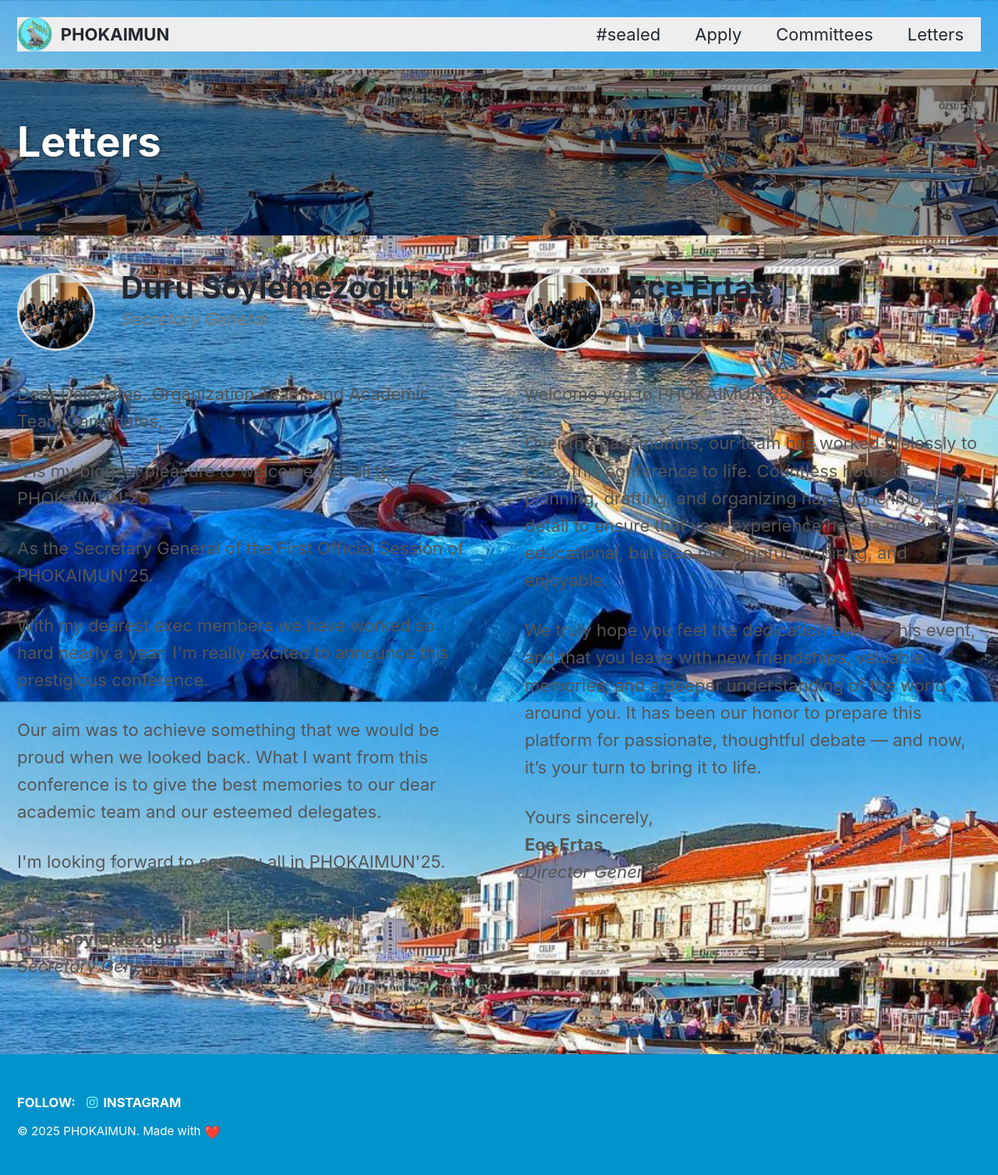
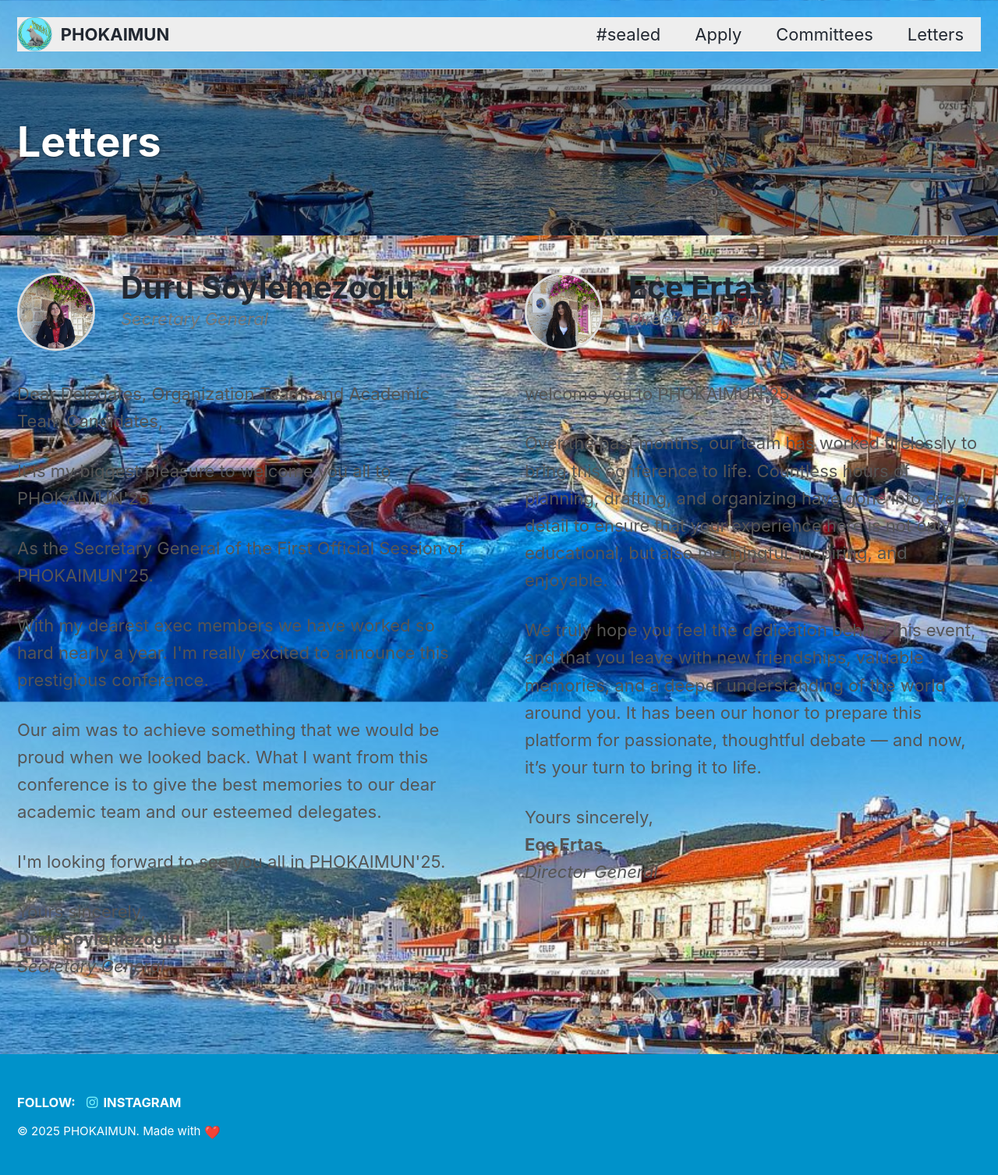
Before and after one commit to Phokaimun/Phokaimun.github.io, a Jekyll site: the page built from _pages/letters.md, in a window 1280 px wide. Shown: the whole page at 78% size. Built offline with Jekyll 4.4.1, drawn with Linux system fonts in a browser that asks for light colours; cached includes are drawn as plain includes; emoji names are drawn with the system emoji font.

Commit message:
Update letters.md

```diff
--- a/_pages/letters.md
+++ b/_pages/letters.md
@@ -10,7 +10,7 @@ header:
 persons:
   - name: "Duru Söylemezoğlu"
     title: "Secretary General"
-    image_path: /assets/images/press.jpeg
+    image_path: /assets/images/duru.jpeg
     letter_html: |
       <p>Dear Delegates, Organization Team, and Academic Team Candidates,</p>
       <p>It is my biggest pleasure to welcome you all to PHOKAIMUN'25.</p>
@@ -22,7 +22,7 @@ persons:
 
   - name: "Ece Ertaş"
     title: "Director General"
-    image_path: /assets/images/press.jpeg
+    image_path: /assets/images/ece.jpeg
     letter_html: |
       <p>welcome you to PHOKAIMUN'25.</p>
       <p>Over the past months, our team has worked tirelessly to bring this conference to life. Countless hours of planning, drafting, and organizing have gone into every detail to ensure that your experience here is not only educational, but also meaningful, inspiring, and enjoyable.</p>
```
